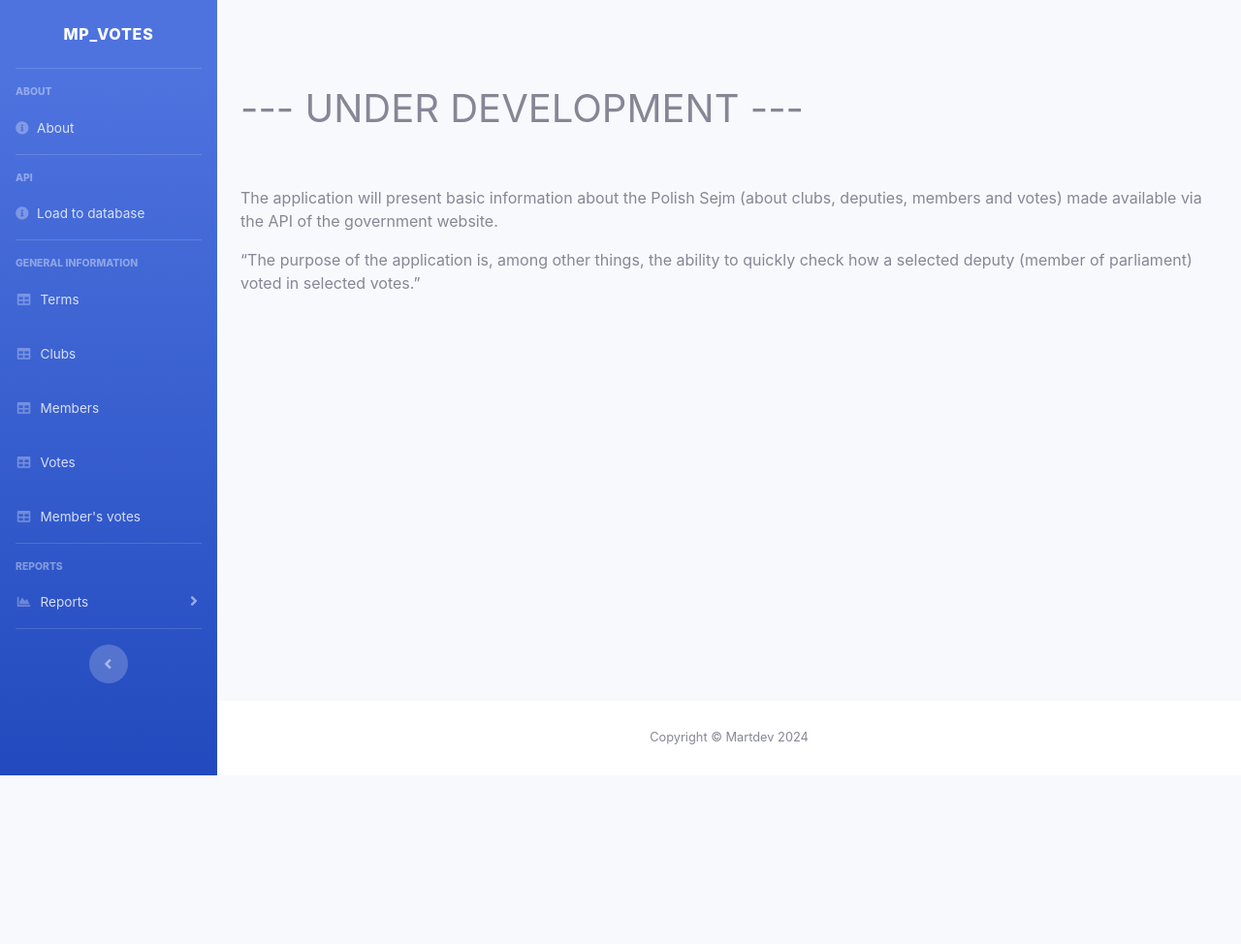
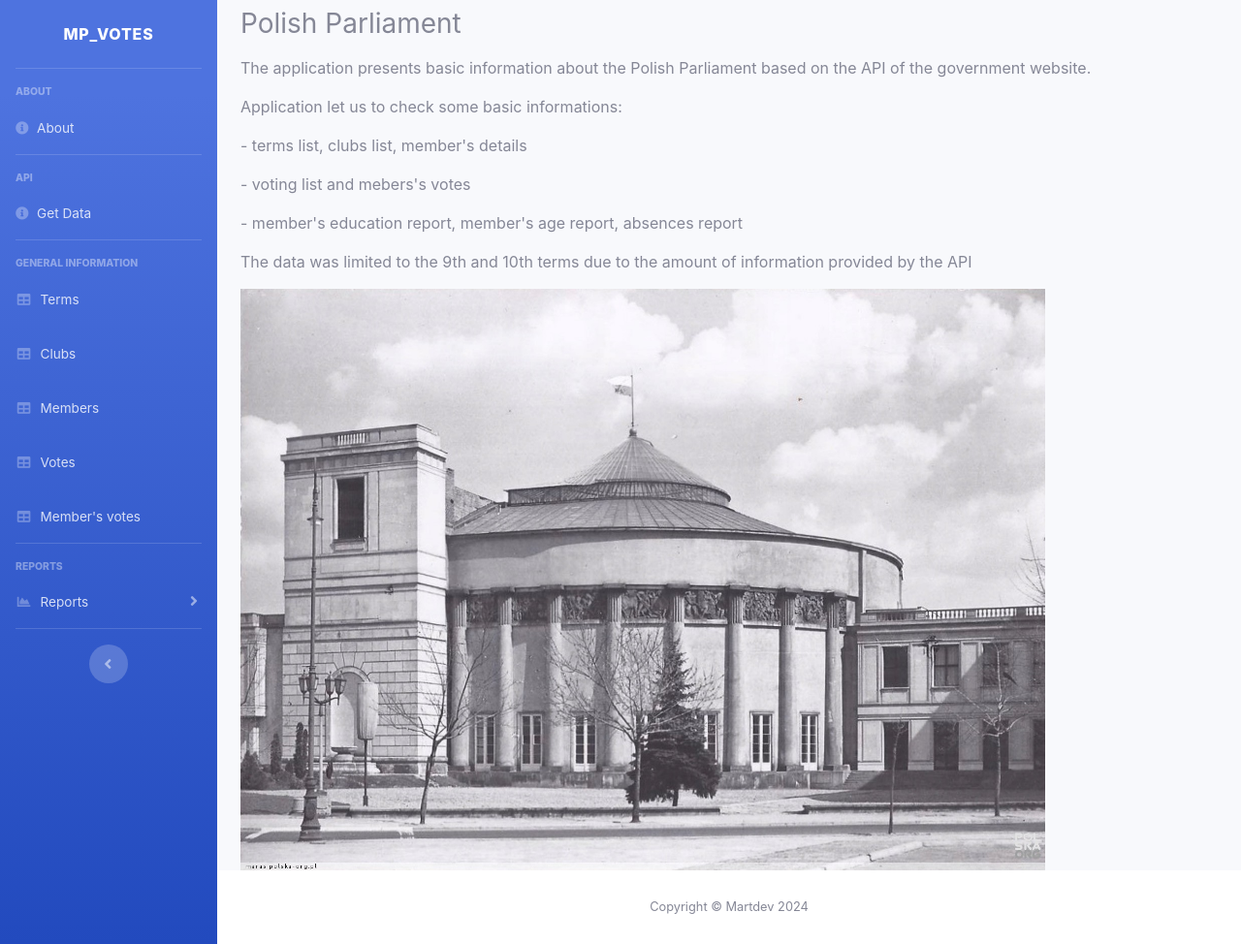
Before and after one commit to MarcinLebiedzinski/MP_Votes, a Flask app: page /index in a window 1280 px wide. Shown: the whole page at 97% size. Before the commit the page ends 800 px from the top, so only its background shows below. Run offline with Flask 2, Linux system fonts and the light colour scheme; some libraries are stand-ins or nearby versions.

Commit message:
2024_12_05 Update

```diff
--- a/app.py
+++ b/app.py
@@ -5,7 +5,10 @@ from utils.utils import get_term_details, get_club_list, get_member_list, get_vo
 from utils.utils import save_term_details, save_club_details, save_member_details, save_membervote_details, save_vote_details
 
 from utils.utils import load_term_list, load_member_list, load_club_list, load_vote_list, load_membervote_list
-from utils.utils import load_member_name
+from utils.utils import load_member_name, load_absences, load_clubs_education
+from collections import defaultdict
+
+import pandas as pd
 
 app = Flask(__name__)
 
@@ -132,18 +135,50 @@ def member_details(term_id, member_id):
         pass
 
 
+@app.route("/absences", methods=["GET", "POST"])
+def absences():
+    if request.method == "GET":
+        view = 'absences'
+        terms = [9, 10]
+        return render_template('term_form.html', terms=terms, view=view)
+    else:
+        term = request.form['term']
+        absences = load_absences(term)
+        absences = [[item if item is not None else " " for item in row] for row in absences]
+
+        # Creating DataFrame
+        df = pd.DataFrame(absences, columns=['member_id', 'first_name', 'second_name', 'last_name', 'club', 'vote'])
+
+        # Grouping by 'member_id' and counting rows
+        df = df.groupby(['member_id', 'first_name', 'second_name', 'last_name', 'club'], as_index=False).agg({'vote': 'count'})
+
+        # Changing columns name 'vote' for 'count'
+        df.rename(columns={'vote': 'count'}, inplace=True)
+
+        # Ordering DataFrame by columns 'count' descending
+        df = df.sort_values('count', ascending=False)
+
+        # Converting DataFrame to list of dicts
+        data = df.to_dict('records')
+
+        return render_template('absences.html', term=term, absences=len(absences), data=data)
+
+@app.route("/education", methods=["GET", "POST"])
+def education():
+    if request.method == "GET":
+        view = 'education'
+        terms = [9, 10]
+        return render_template('term_form.html', terms=terms, view=view)
+    else:
+        term = request.form['term']
+        clubs_education = load_clubs_education(term)
+        clubs_education = [[item if item is not None else " " for item in row] for row in clubs_education]
+        df = pd.DataFrame(clubs_education, columns=['club', 'education_level'])
+        df_grouped = df.groupby(['club', 'education_level']).size().reset_index(name='counts')
+        data = df_grouped.to_dict('records')
+
+        return render_template('education.html', data=data)
+
+
 if __name__ == "__main__":
     app.run(debug=True)
-
-
-to_do = """
-Proponowane raporty:
-    - dodać zdjęcie posła
-    - widok z raportem ile dany poseł odpuścił głosowań
-    - widok z
-    - widok a ilością posłów wg wykształcenia (diagram)  w danej partii
-    - widok ze średnią wieku posłów  danej partii (diagram)
-    - na widoku klubów diagram z ilością posłów w partiach
-    - do widoku szczegółów posła dodać zdjęcie posła (ewentualnie link do API)
-    - widok listy klubów - albo dodać szczegóły klubu albo usunąć link
-    """
--- a/templates/base.html
+++ b/templates/base.html
@@ -64,7 +64,7 @@
             <li class="nav-item">
                 <a class="nav-link" href="{{ url_for('load_to_db') }}">
                     <i class="fas fa-info-circle fa-cog"></i>
-                    <span>Load to database </span>
+                    <span>Get Data</span>
                 </a>
             </li>
 
@@ -124,9 +124,8 @@
                 </a>
                 <div id="collapsePages" class="collapse" aria-labelledby="headingPages" data-parent="#accordionSidebar">
                     <div class="bg-white py-2 collapse-inner rounded">
-                        <a class="collapse-item" href="#">Member's education</a>
-                        <a class="collapse-item" href="#">Member's age</a>
-                        <a class="collapse-item" href="#">number of absences</a>
+                        <a class="collapse-item" href="{{ url_for('education') }}">Clubs's education</a>
+                        <a class="collapse-item" href="{{ url_for('absences') }}">Absences</a>
                     </div>
                 </div>
             </li>
@@ -144,12 +143,6 @@
 
         </ul>
         <!-- End of Sidebar -->
-
-
-            <!-- Na głównej stronie nad tabelą powinny być "cards" z najważniejszymi informacjami typu - ilość ofert,
-            liczba nowych ofert, itd  -->
-
-
 
         <!-- Content Wrapper -->
         <div id="content-wrapper" class="d-flex flex-column">
--- a/templates/index.html
+++ b/templates/index.html
@@ -2,20 +2,17 @@
 
 {% block content %}
 
-<!-- DataTales Example -->
-<div class="card-body">
-    <img src="" class="py-4 img-fluid" style="">
-</div>
+<h3 class="py-2"> Polish Parliament </h3>
+<p>The application presents basic information about the Polish Parliament based on the API of the government website.</p>
 
-<h1>
-    --- UNDER DEVELOPMENT ---
-</h1><br><br>
-<p>
-    The application will present basic information about the Polish Sejm (about clubs, deputies, members and votes) made available via the API of the government website.
-</p>
-<p>
-    “The purpose of the application is, among other things, the ability to quickly check how a selected deputy (member of parliament) voted in selected votes.”
-</p>
+<p>Application let us to check some basic informations:</p>
+<p>- terms list, clubs list, member's details</p>
+<p>- voting list and mebers's votes</p>
+<p>- member's education report, member's age report, absences report</p>
+
+<p>The data was limited to the 9th and 10th terms due to the amount of information provided by the API</p>
+
+<img src="{{ url_for('static', filename='img/sejm.jpg') }}" style="height: 600px;" alt="Sejm">
 
 
 {% endblock %}
```
Also changed, not shown: templates/absences.html (added, +34 -0 lines), templates/clubs.html (+1 -9 lines), templates/education.html (added, +29 -0 lines), templates/load_to_db.html (+1 -7 lines), templates/load_to_db_form.html (+1 -8 lines), templates/member_details.html (+1 -8 lines), templates/members.html (+1 -8 lines), templates/membervote.html (+1 -8 lines), templates/membervote_form.html (+1 -8 lines), templates/membervote_result.html (+1 -8 lines), templates/term_form.html (+1 -8 lines), templates/terms.html (+1 -8 lines), templates/votes.html (+1 -8 lines), utils/utils.py (+34 -1 lines), 2 more files.
